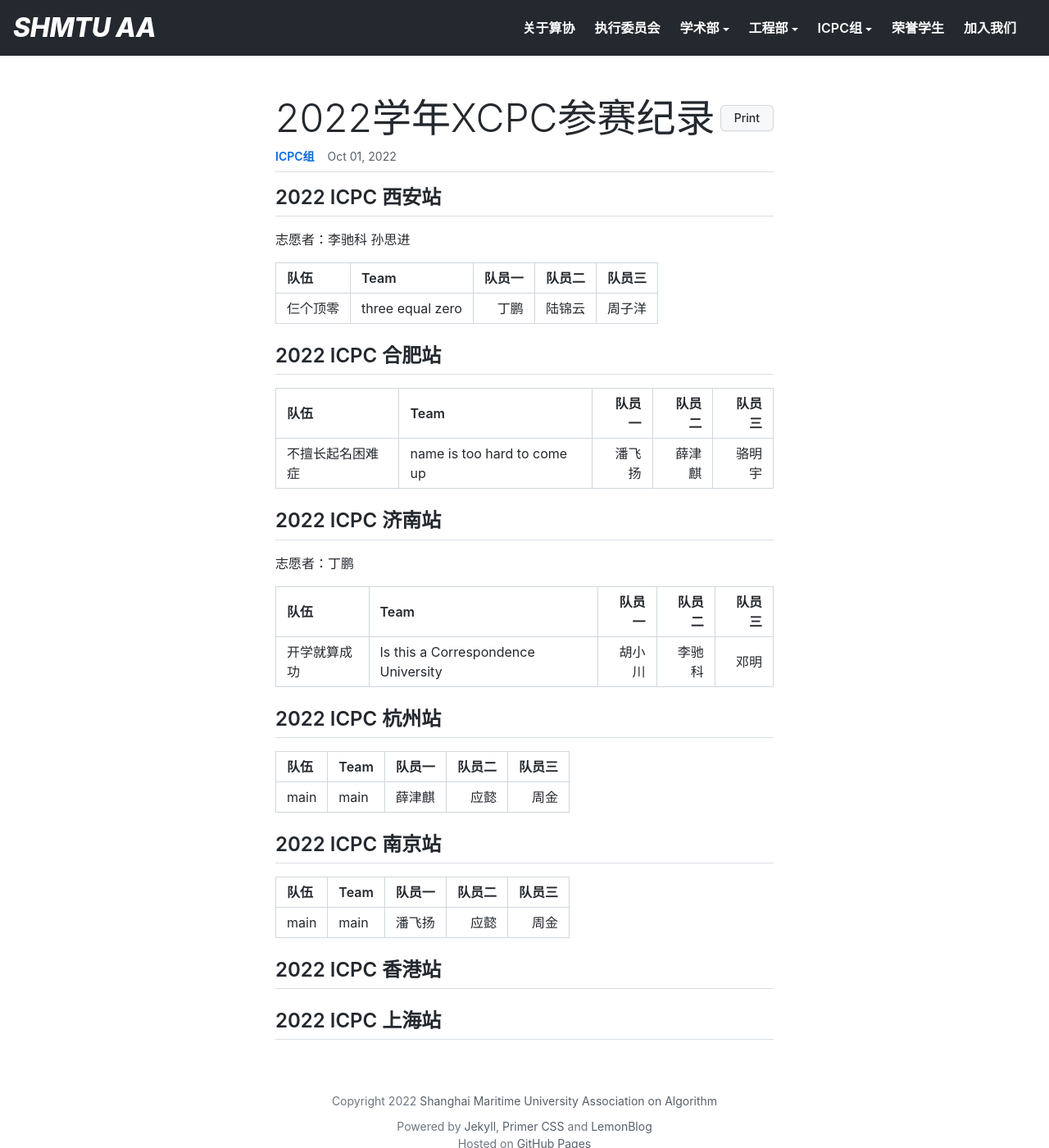
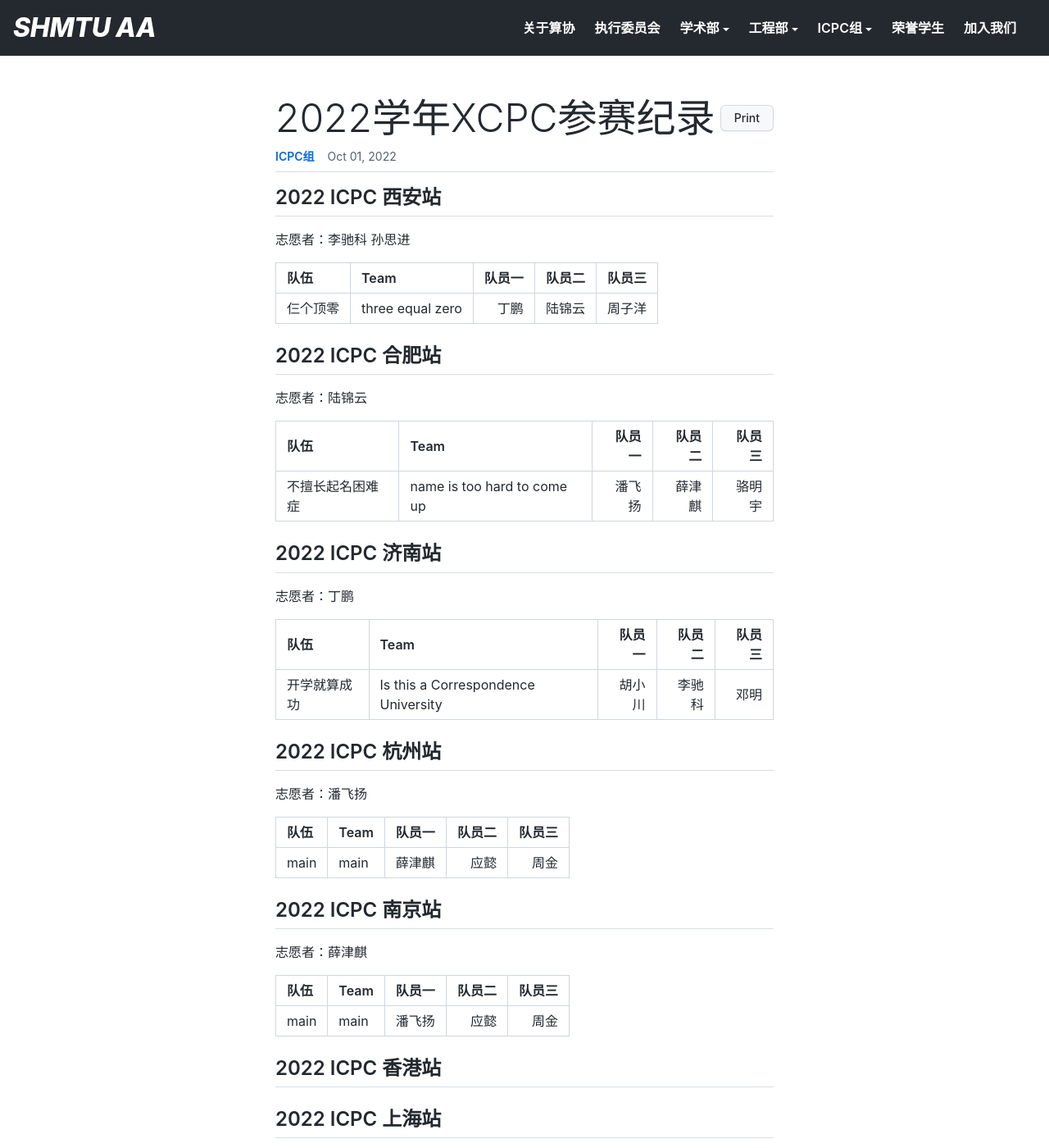
Before and after one commit to shmtuaa/shmtuaa.org, a Jekyll site: the page built from _posts/2022-10-01-ICPC-contest-record-2022.md, in a window 1280 px wide and 1400 px high. Shown: the whole window at 82% size. Built offline with Jekyll 4.4.1, drawn with Linux system fonts in a browser that asks for light colours.

Commit message:
UPD 2022 record

```diff
--- a/_posts/2022-10-01-ICPC-contest-record-2022.md
+++ b/_posts/2022-10-01-ICPC-contest-record-2022.md
@@ -16,6 +16,8 @@ excerpt: 这里记录ICPC Group在2022年XCPC区域赛及以上的参赛队伍
 
 ## 2022 ICPC 合肥站
 
+志愿者：陆锦云
+
 | 队伍       | Team                        | 队员一 | 队员二 | 队员三 |
 |:---------|:----------------------------|----:|----:|----:|
 | 不擅长起名困难症 | name is too hard to come up | 潘飞扬 | 薛津麒 | 骆明宇 |
@@ -30,11 +32,15 @@ excerpt: 这里记录ICPC Group在2022年XCPC区域赛及以上的参赛队伍
 
 ## 2022 ICPC 杭州站
 
+志愿者：潘飞扬
+
 | 队伍   | Team  |  队员一 |  队员二 | 队员三 |
 |:-----|:------|-----:|-----:|----:|
 | main | main  |  薛津麒 |   应懿 |  周金 |
 
 ## 2022 ICPC 南京站
+
+志愿者：薛津麒
 
 | 队伍    | Team  | 队员一 |  队员二 | 队员三 |
 |:------|:------|----:|-----:|----:|
```
Also changed, not shown: _posts/2022-10-01-ICPC-council.md (+1 -1 lines), _posts/2022-10-01-ICPC-description.md (+1 -1 lines).
